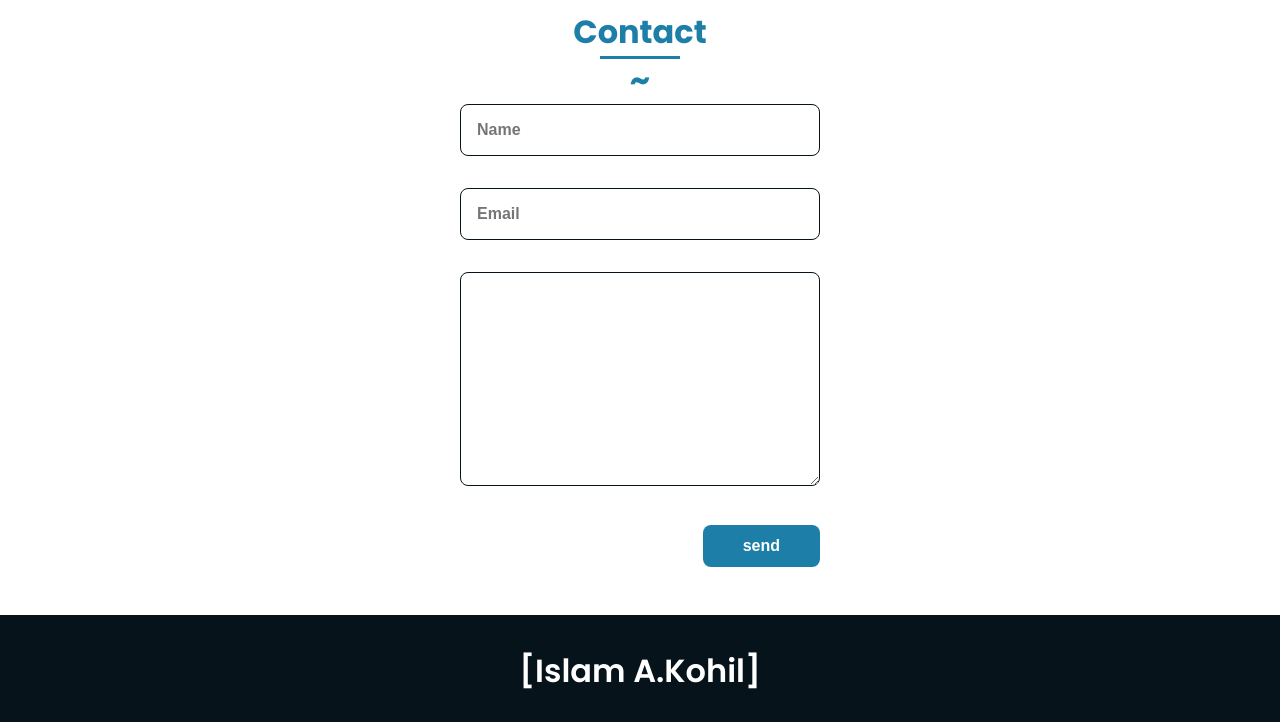
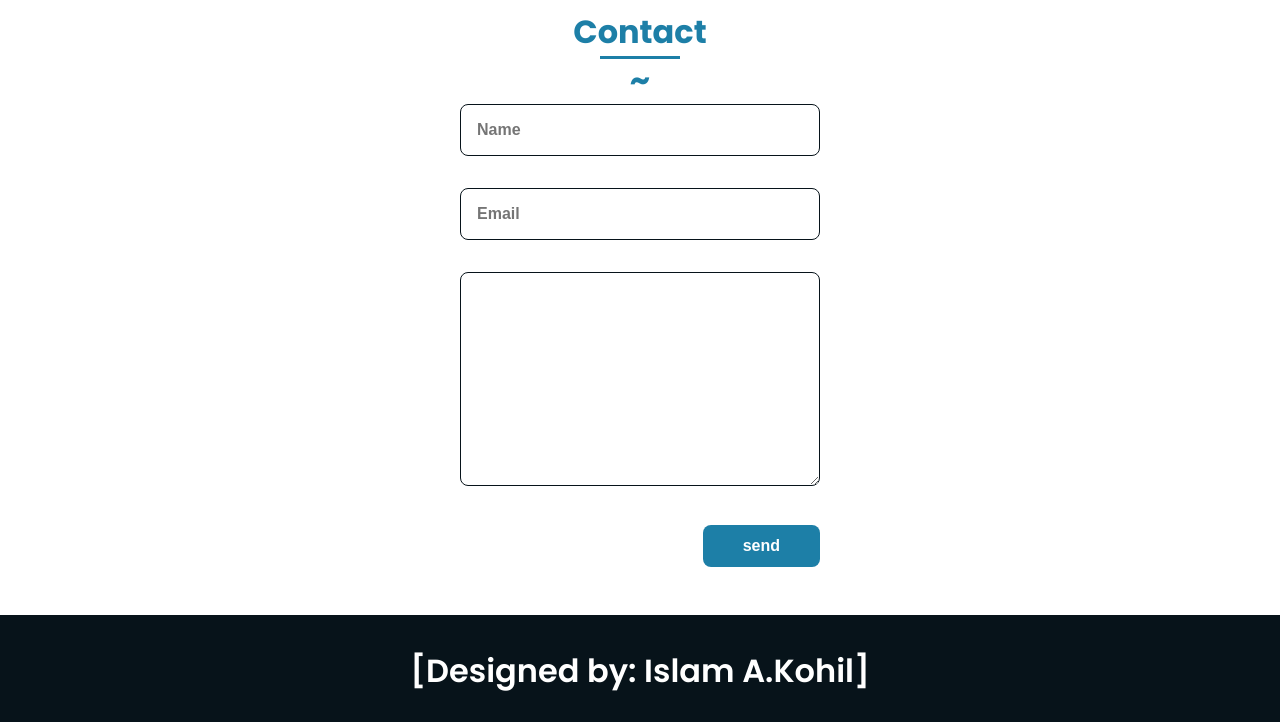
Before and after one commit to i-kohil/portfoilo_template, a plain HTML site: page index.html in a window 1280 px wide. Shown: the part 3062-3784 px from the top of the page. Drawn offline with nearby package versions, Linux system fonts and the light colour scheme.

Commit message:
Update index.html

```diff
--- a/index.html
+++ b/index.html
@@ -256,7 +256,7 @@
 
         <!--===== FOOTER =====-->
         <footer class="footer">
-            <p class="footer__title">[Islam A.Kohil] </p>
+            <p class="footer__title">[Designed by: Islam A.Kohil] </p>
             <div class="footer__social">
                 <a href="https://www.facebook.com/" class="footer__icon"><i class='bx bxl-facebook' ></i></a>
                 <a href="https://www.instagram.com/" class="footer__icon"><i class='bx bxl-instagram' ></i></a>
```
